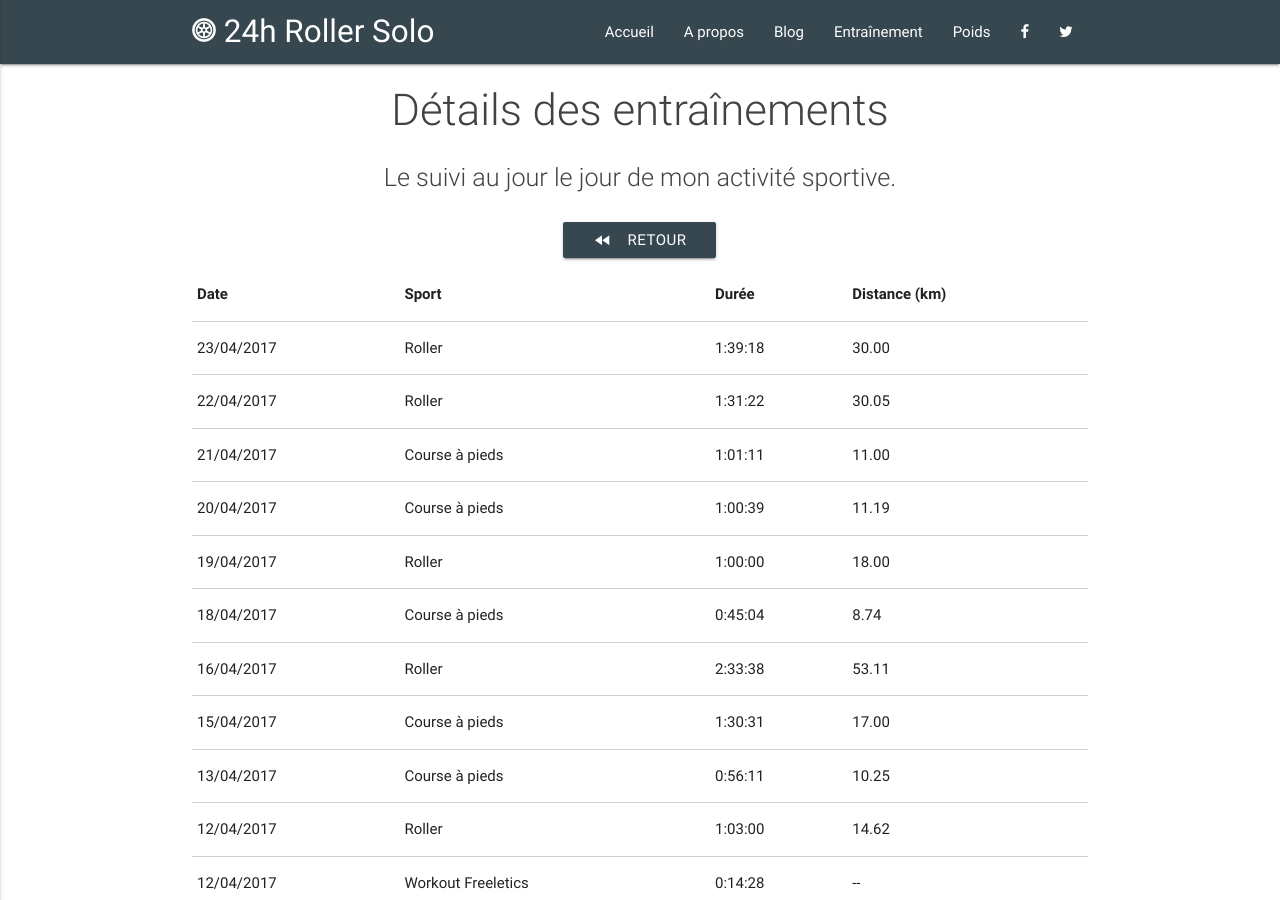
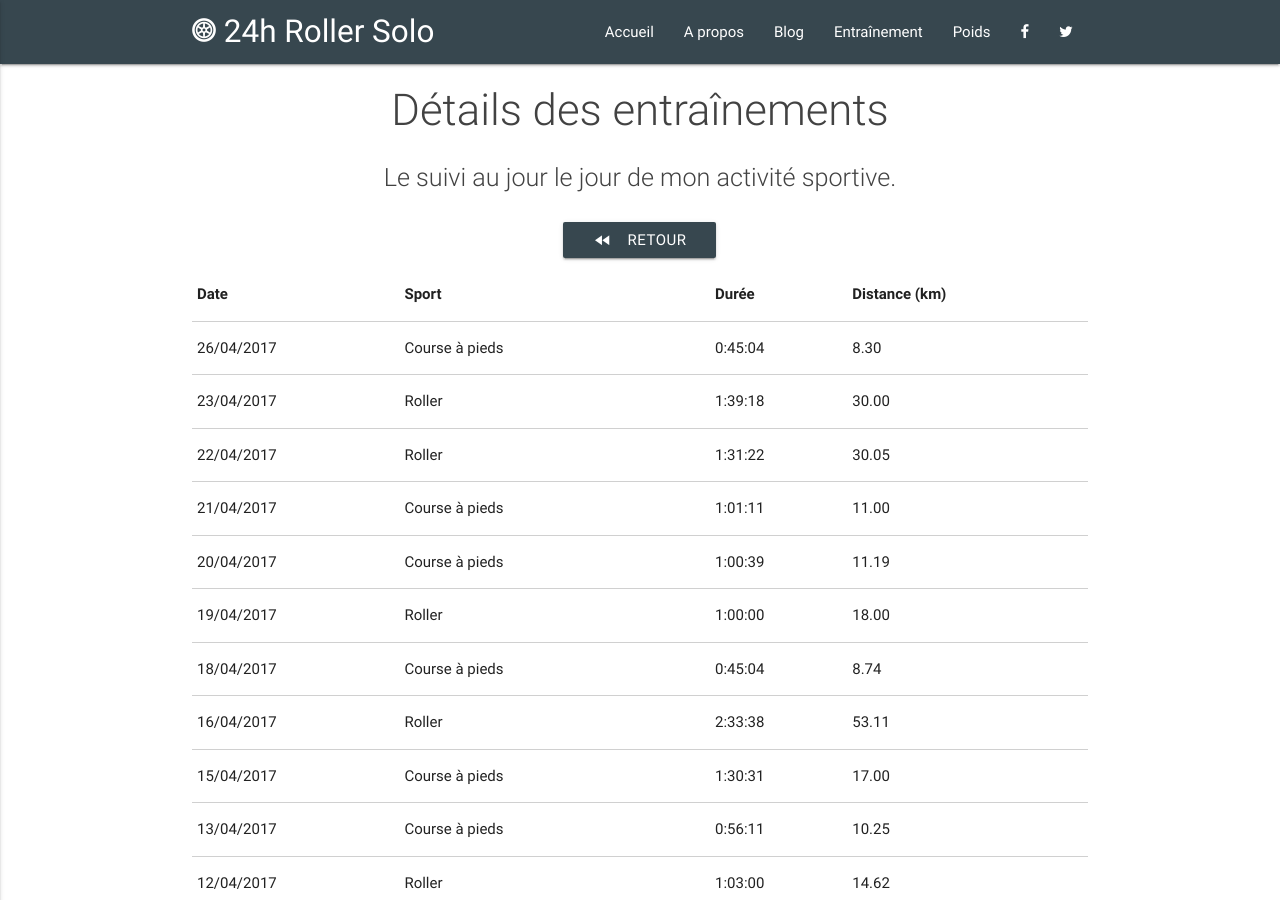
Before and after one commit to 24hRollerSolo/24hRollerSolo.github.io, a Jekyll site: the page built from training/details.html, in a window 1280 px wide and 900 px high. Built offline with Jekyll 4.4.1, drawn with Linux system fonts in a browser that asks for light colours.

Commit message:
Add 2017-04-26 running

```diff
--- a/_data/sports.json
+++ b/_data/sports.json
@@ -1,4 +1,5 @@
 [
+  {"date": "2017-04-26", "type": "RUNNING", "distance": "8.30", "duration": "0:45:04"},
   {"date": "2017-04-23", "type": "ROLLER", "distance": "30.00", "duration": "1:39:18"},
   {"date": "2017-04-22", "type": "ROLLER", "distance": "30.05", "duration": "1:31:22"},
   {"date": "2017-04-21", "type": "RUNNING", "distance": "11.00", "duration": "1:01:11"},
```
